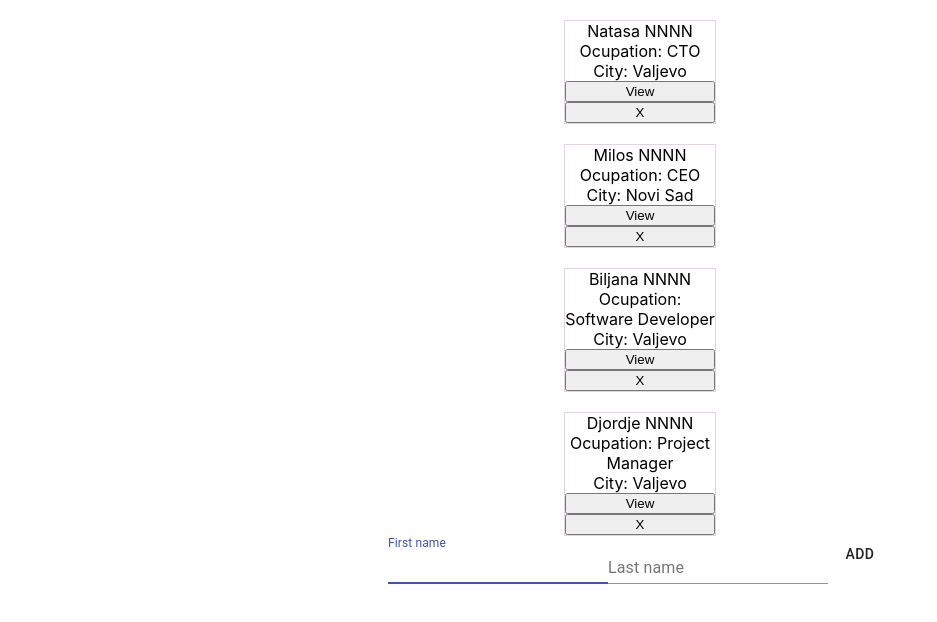
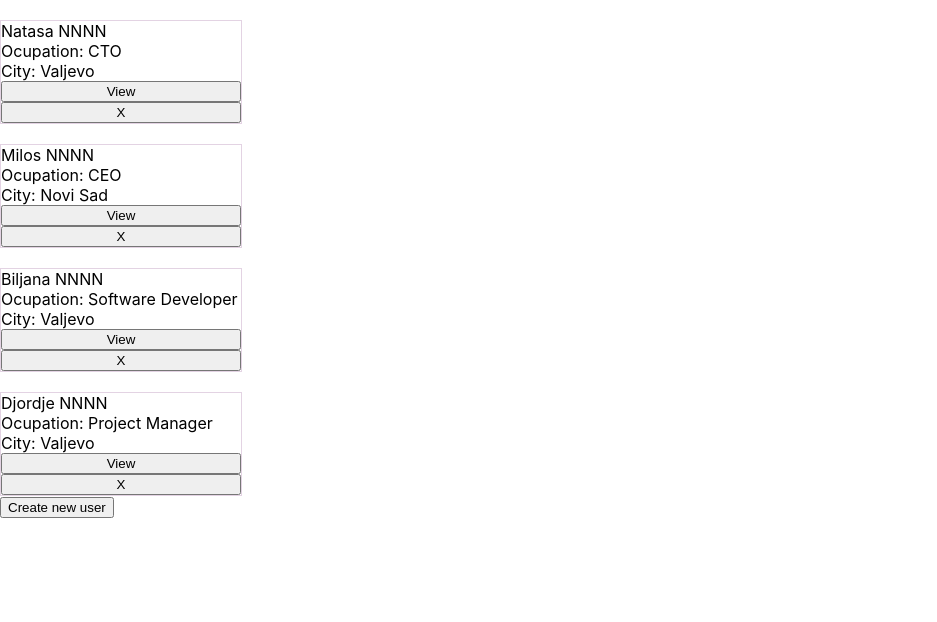
Before and after one commit to Bassonlinho/obuka-11, a React (Create React App) app: page /list in a window 1280 px wide. Shown: the top 622 px of the page, without its empty margins (0-937 px from the left). Built offline with nearby package versions, Linux system fonts and the light colour scheme.

Commit message:
Third commit

```diff
--- a/src/App.css
+++ b/src/App.css
@@ -18,7 +18,7 @@
   flex-direction: column;
   border: 1px solid #e3d3e3;
   margin-top: 20px;
-  width: 150px;
+  width: 240px;
 }
 
 .App-logo {
--- a/src/App.js
+++ b/src/App.js
@@ -3,41 +3,54 @@ import "./App.css";
 import users from "./users/users.json";
 import AddUsers from "./users/AddUsers";
 import ListOfUsers from "./users/ListOfUsers";
+import ViewUser from "./users/ViewUser";
+import { Route, Redirect } from "react-router-dom";
+import { ADD_USER, VIEW_USER, EDIT_USER, LIST_OF_USERS } from "./routes";
+import history from "./utils/history";
 //bila je function,menjali smo u klasu zbog lifecycles
 export default class App extends React.Component {
   constructor(props) {
     super(props);
     this.state = {
       users: [],
+      user: null,
       loading: true,
-      user: null,
     };
   }
 
   componentDidMount() {
     setTimeout(() => {
       this.setState({
+        loading: false,
         users: users,
-        loading: false,
       });
     }, 2000);
+    // var nextState = {}
+    // const companies = await getCompanies();
+    // nextState = { companies: companies.data;}
+    // dobar nacin da se zaobidje vise setState u componentDidMount u koriscenju asinhronih poziva ka serveru
+    // ili unutar neke funkcije u kojoj je potrebno pozvati setState vise puta
   }
 
   // koristicemo kasnije za nesto drugo
   // componentDidUpdate(prevProps, prevState) {
   //   const { loading } = this.state;
+  //   const { hasNameChange } = this.props;
   //   let { users } = this.state;
   //   if (prevState.loading === true && prevState.loading !== loading) {
   //     users.push({ id: 10, name: "Petar", lastName: "petrovic" });
   //     this.setState({
   //       users: users,
   //     });
+  //     this.props.get/MoreUsers()
+  //     this.recalculatePages();
   //   }
   // }
 
-  // // brani pozivanja novog rendera
-  // shouldComponentUpdate(prevState, prevProps) {
+  // brani pozivanja novog rendera
+  // shouldComponentUpdate(prevProps, prevState) {
   //   const { loading } = this.state;
+  //   console.log("prevstate", prevState);
   //   if (prevState.loading !== loading) {
   //     return true; //dont call render
   //   }
@@ -82,9 +95,15 @@ export default class App extends React.Component {
   };
 
   onClickUser = (user) => {
-    this.setState({
-      user,
-    });
+    this.setState(
+      {
+        user,
+      },
+      // posle setState-a moze da prosledi funkcija sta da uradi nakon njegovog izvrsenja
+      () => {
+        history.push(VIEW_USER);
+      }
+    );
   };
 
   onDeleteUser = (user) => {
@@ -98,19 +117,33 @@ export default class App extends React.Component {
     const { users, loading, user } = this.state;
     let content;
     if (loading) {
-      content = <h1>Loading...</h1>;
-    } else {
-      content = (
-        <div className="App">
-          <ListOfUsers
-            users={users}
-            onClickUser={this.onClickUser}
-            onDeleteUser={this.onDeleteUser}
-          />
-          <AddUsers user={user} onAddUser={this.onAddUserFunction} />
-        </div>
-      );
+      return <h1>Loading...</h1>;
     }
-    return content;
+    return (
+      <>
+        <Route
+          path={LIST_OF_USERS}
+          exact
+          component={() => (
+            <ListOfUsers users={users} onClickUser={this.onClickUser} />
+          )}
+        />
+        <Route
+          path={VIEW_USER}
+          exact
+          component={() => <ViewUser user={user} />}
+        />
+        <Route
+          path={ADD_USER}
+          exact
+          component={() => (
+            <AddUsers user={user} onAddUser={this.onAddUserFunction} />
+          )}
+        />
+        {/* ako sam na listi usera, prikazi mi dugme za dodavanje novog usera
+         */}
+        <Redirect from="/" to={LIST_OF_USERS} />
+      </>
+    );
   }
 }
--- a/src/index.js
+++ b/src/index.js
@@ -5,15 +5,14 @@ import App from "./App";
 import * as serviceWorker from "./serviceWorker";
 import { BrowserRouter, Router } from "react-router-dom";
 //history je modul koji nam je potreban zbog browsovanja kroz aplikaciju, ukoliko je potrebna navigacija
-import { createBrowserHistory } from "history";
-
+import history from "./utils/history";
 ReactDOM.render(
   <React.StrictMode>
-    {/* <BrowserRouter>
-      <Router history={createBrowserHistory()}> */}
-    <App />
-    {/* </Router>
-    </BrowserRouter> */}
+    <BrowserRouter>
+      <Router history={history}>
+        <App />
+      </Router>
+    </BrowserRouter>
   </React.StrictMode>,
   document.getElementById("root")
 );
--- /dev/null
+++ b/src/routes/index.js
@@ -0,0 +1,4 @@
+export const LIST_OF_USERS = "/list";
+export const ADD_USER = "/add-user";
+export const EDIT_USER = "/edit-user";
+export const VIEW_USER = "/view-user";
--- a/src/users/AddUsers.js
+++ b/src/users/AddUsers.js
@@ -1,5 +1,8 @@
 import React from "react";
 import { TextField, Button } from "@material-ui/core";
+import history from "../utils/history";
+import { LIST_OF_USERS } from "../routes";
+
 class AddUsers extends React.Component {
   constructor(props) {
     super(props);
@@ -38,12 +41,7 @@ class AddUsers extends React.Component {
     // } else {
     onAddUser(user);
     // }
-    this.setState({
-      user: {
-        name: "",
-        lastName: "",
-      },
-    });
+    history.replace(LIST_OF_USERS);
   };
 
   render() {
--- a/src/users/ListOfUsers.js
+++ b/src/users/ListOfUsers.js
@@ -1,6 +1,9 @@
 import React from "react";
 import PropType from "prop-types";
 import User from "./User";
+import history from "../utils/history";
+import { ADD_USER } from "../routes";
+
 class ListOfUsers extends React.Component {
   render() {
     const { users, onClickUser, onDeleteUser } = this.props;
@@ -18,6 +21,7 @@ class ListOfUsers extends React.Component {
               </div>
             );
           })) || <h2>Users list is empty.</h2>}
+        <button onClick={() => history.push(ADD_USER)}>Create new user</button>
       </>
     );
   }
--- a/src/users/ViewUser.js
+++ b/src/users/ViewUser.js
@@ -1,5 +1,6 @@
 import React from "react";
 import User from "./User";
+import history from "../utils/history";
 export default class ViewUser extends React.Component {
   constructor(props) {
     super(props);
@@ -10,6 +11,7 @@ export default class ViewUser extends React.Component {
     const { user } = this.props;
     return (
       <div>
+        <button onClick={() => history.goBack()}>Go back</button>
         <User {...user} />
       </div>
     );
--- /dev/null
+++ b/src/utils/history.js
@@ -0,0 +1,5 @@
+import { createBrowserHistory } from "history";
+
+//history se sada jednom kreira i prosledjuje se svakoj komponenti u kojoj je potrebno uraditi
+//push ili pop (promenu ekrana odnosno promenu rute)
+export default createBrowserHistory();
```
Also changed, not shown: src/utils/ProtectedRoute.js (added, +21 -0 lines).
